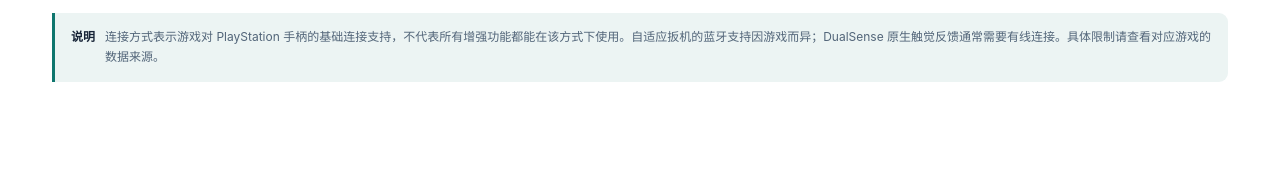
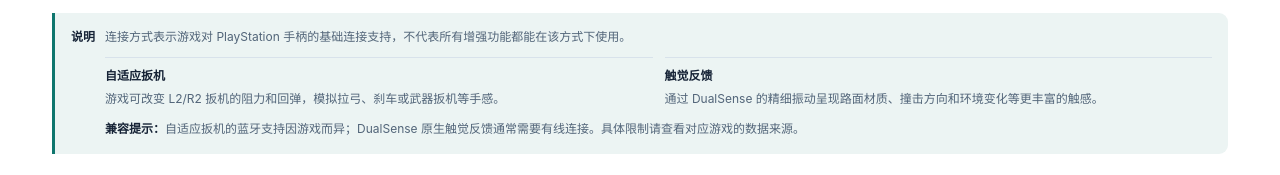
Before and after one commit to ewiro/dualsense-pc-games-zh, a website: page index.html in a window 1280 px wide. Shown: the part 286-461 px from the top of the page. Drawn offline with Linux system fonts and the light colour scheme.

Commit message:
explain adaptive triggers and haptics

```diff
--- a/index.html
+++ b/index.html
@@ -36,7 +36,20 @@
 
       <aside class="stats-explanation" aria-label="连接方式与功能说明">
         <strong>说明</strong>
-        <span>连接方式表示游戏对 PlayStation 手柄的基础连接支持，不代表所有增强功能都能在该方式下使用。自适应扳机的蓝牙支持因游戏而异；DualSense 原生触觉反馈通常需要有线连接。具体限制请查看对应游戏的数据来源。</span>
+        <div class="stats-explanation-body">
+          <p>连接方式表示游戏对 PlayStation 手柄的基础连接支持，不代表所有增强功能都能在该方式下使用。</p>
+          <dl class="feature-definitions">
+            <div>
+              <dt>自适应扳机</dt>
+              <dd>游戏可改变 L2/R2 扳机的阻力和回弹，模拟拉弓、刹车或武器扳机等手感。</dd>
+            </div>
+            <div>
+              <dt>触觉反馈</dt>
+              <dd>通过 DualSense 的精细振动呈现路面材质、撞击方向和环境变化等更丰富的触感。</dd>
+            </div>
+          </dl>
+          <p class="compatibility-note"><b>兼容提示：</b>自适应扳机的蓝牙支持因游戏而异；DualSense 原生触觉反馈通常需要有线连接。具体限制请查看对应游戏的数据来源。</p>
+        </div>
       </aside>
 
       <section id="catalog" class="catalog" aria-labelledby="catalog-title">
--- a/light.css
+++ b/light.css
@@ -31,6 +31,19 @@
   line-height: 1.7;
 }
 .stats-explanation strong { flex: 0 0 auto; color: var(--ink); }
+.stats-explanation-body { min-width: 0; flex: 1; }
+.stats-explanation p { margin: 0; }
+.feature-definitions {
+  margin: 10px 0 0;
+  display: grid;
+  grid-template-columns: repeat(2, minmax(0, 1fr));
+  gap: 12px;
+}
+.feature-definitions > div { padding-top: 8px; border-top: 1px solid var(--line); }
+.feature-definitions dt { color: var(--ink); font-weight: 700; }
+.feature-definitions dd { margin: 2px 0 0; }
+.stats-explanation .compatibility-note { margin-top: 10px; }
+.compatibility-note b { color: var(--ink); }
 .section-heading h1 { font-size: 36px; line-height: 1.1; letter-spacing: -.04em; margin: 0; }
 .controls { grid-template-columns: minmax(220px, 1.45fr) repeat(5, minmax(112px, 1fr)); }
 
@@ -142,6 +155,7 @@ th { text-align: center; }
     display: block;
   }
   .stats-explanation strong { display: block; margin-bottom: 4px; }
+  .feature-definitions { grid-template-columns: 1fr; gap: 8px; }
   .theme-toggle { padding: 0 11px; }
   .game-identity { gap: 10px; }
   .cover,
```
